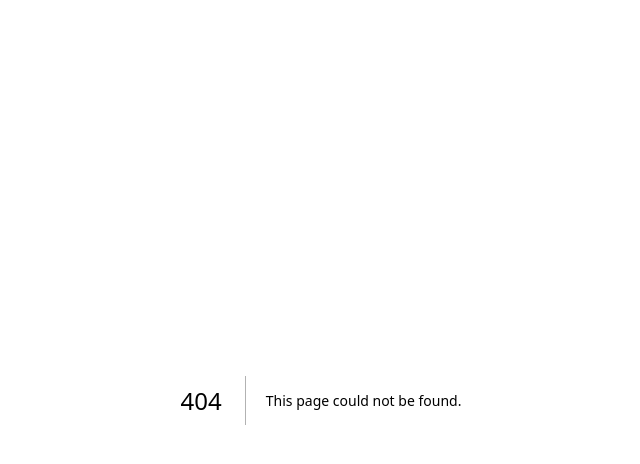
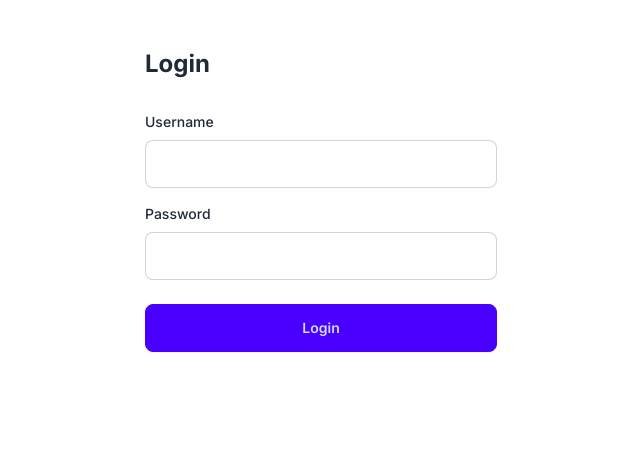
Before and after one commit to zekzit/nextjs-simple-blog, a Next.js app: page /login in a window 1280 px wide. Before the commit this address had no page. Shown: the top 464 px of the page, without its empty margins (319-959 px from the left). Built offline with nearby package versions, Linux system fonts and the light colour scheme.

Commit message:
feat: add simple login that only check if it is a key in session

```diff
--- a/src/app/admin/layout.js
+++ b/src/app/admin/layout.js
@@ -1,9 +1,15 @@
-"use client"
-import { useRouter } from 'next/navigation'
 import React from 'react'
+import { redirect } from 'next/navigation';
+import { cookies } from 'next/headers'
 
 function AdminLayout({ children }) {
-    const router = useRouter();
+
+    async function doLogout() {
+        "use server"
+        cookies().delete("session");
+        redirect("/");
+    }
+
     return (
         <>
             <div className="w-screen bg-black text-white p-8 py-4 flex">
@@ -12,7 +18,9 @@ function AdminLayout({ children }) {
                 </div>
                 <div className='flex-1 flex justify-end'>
                     <a href="/admin/blogs" className="btn btn-link btn-sm text-white no-underline">Blogs</a>
-                    <a href="/" className="btn btn-link btn-sm text-white no-underline">Logout</a>
+                    <form action={doLogout}>
+                    <button htmlType="submit" className="btn btn-link btn-sm text-white no-underline">Logout</button>
+                    </form>
                 </div>
             </div>
             {children}
--- /dev/null
+++ b/src/app/login/action.js
@@ -0,0 +1,15 @@
+"use server"
+
+import { cookies } from 'next/headers'
+import { redirect } from 'next/navigation';
+
+export async function doLogin(credentials) {
+    const encryptedSessionData = JSON.stringify(credentials) // Encrypt your session data
+    cookies().set('session', encryptedSessionData, {
+      httpOnly: true,
+      secure: process.env.NODE_ENV === 'production',
+      maxAge: 60 * 60 * 24 * 7, // One week
+      path: '/',
+    });
+    redirect("/admin")
+}
--- /dev/null
+++ b/src/app/login/page.js
@@ -0,0 +1,52 @@
+"use client"
+import React, {useState} from 'react';
+import { doLogin } from './action';
+
+export default function LoginPage() {
+    const [username, setUsername] = useState('');
+    const [password, setPassword] = useState('');
+
+    const handleSubmit = async (e) => {
+      e.preventDefault();
+
+      setUsername('');
+      setPassword('');
+
+      doLogin({username, password});
+    };
+
+    return (
+      <div className="container mx-auto w-full max-w-sm p-4">
+        <div className="pt-8 pb-6">
+                <h1 className="text-2xl font-bold mb-2">Login</h1>
+            </div>
+        <form onSubmit={handleSubmit} className="flex flex-col gap-2">
+          <label htmlFor="username" className="text-sm font-medium">
+            Username
+          </label>
+          <input
+            id="username"
+            type="text"
+            value={username}
+            onChange={(e) => setUsername(e.target.value)}
+            required
+            className="input input-bordered w-full"
+          />
+          <label htmlFor="password" className="text-sm font-medium mt-2">
+            Password
+          </label>
+          <input
+            id="password"
+            type="password"
+            value={password}
+            onChange={(e) => setPassword(e.target.value)}
+            required
+            className="input input-bordered w-full"
+          />
+          <button type="submit" className="btn btn-primary mt-4 w-full">
+            Login
+          </button>
+        </form>
+      </div>
+    );
+  }
```
Also changed, not shown: src/middleware.js (added, +15 -0 lines).
